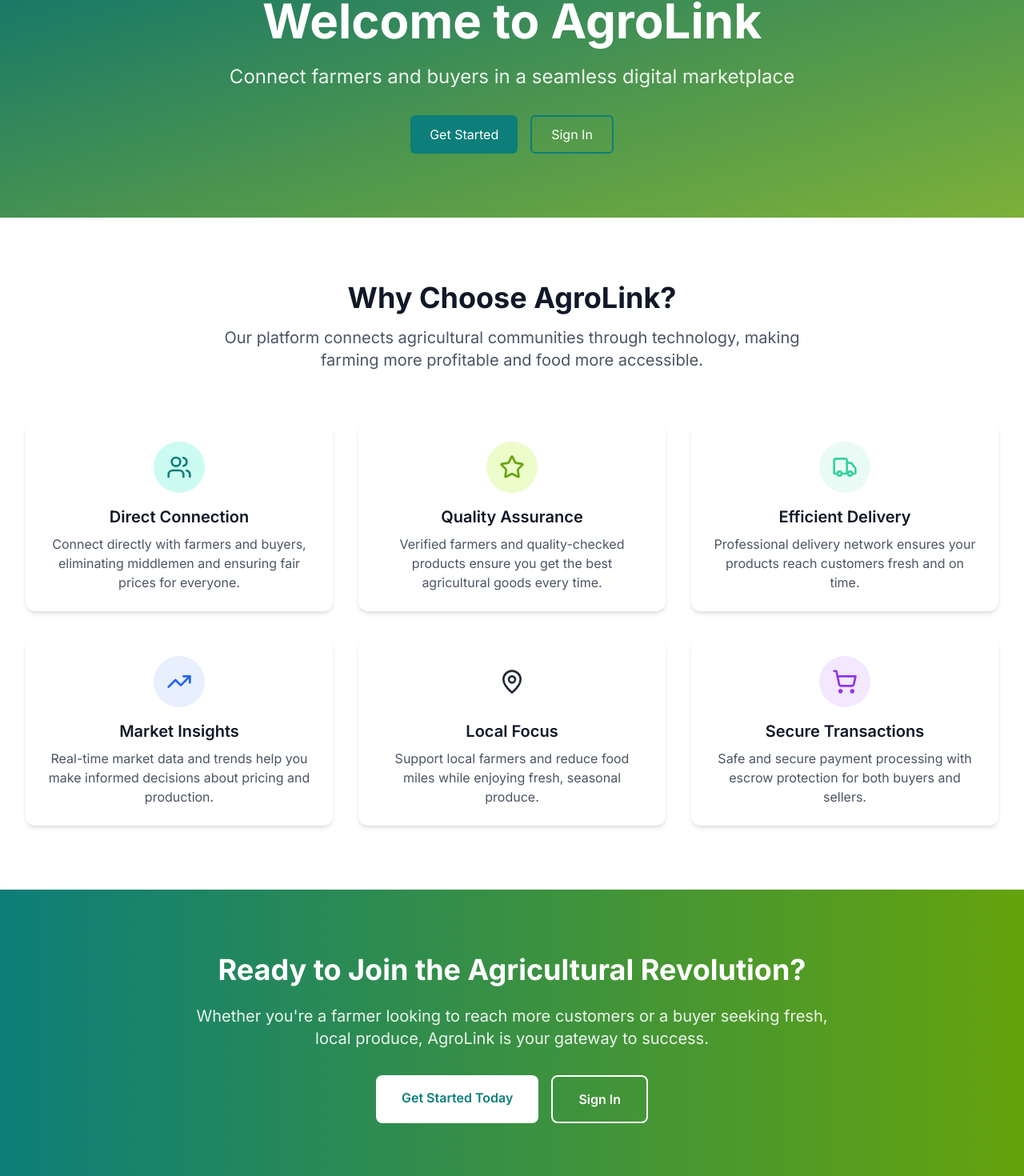
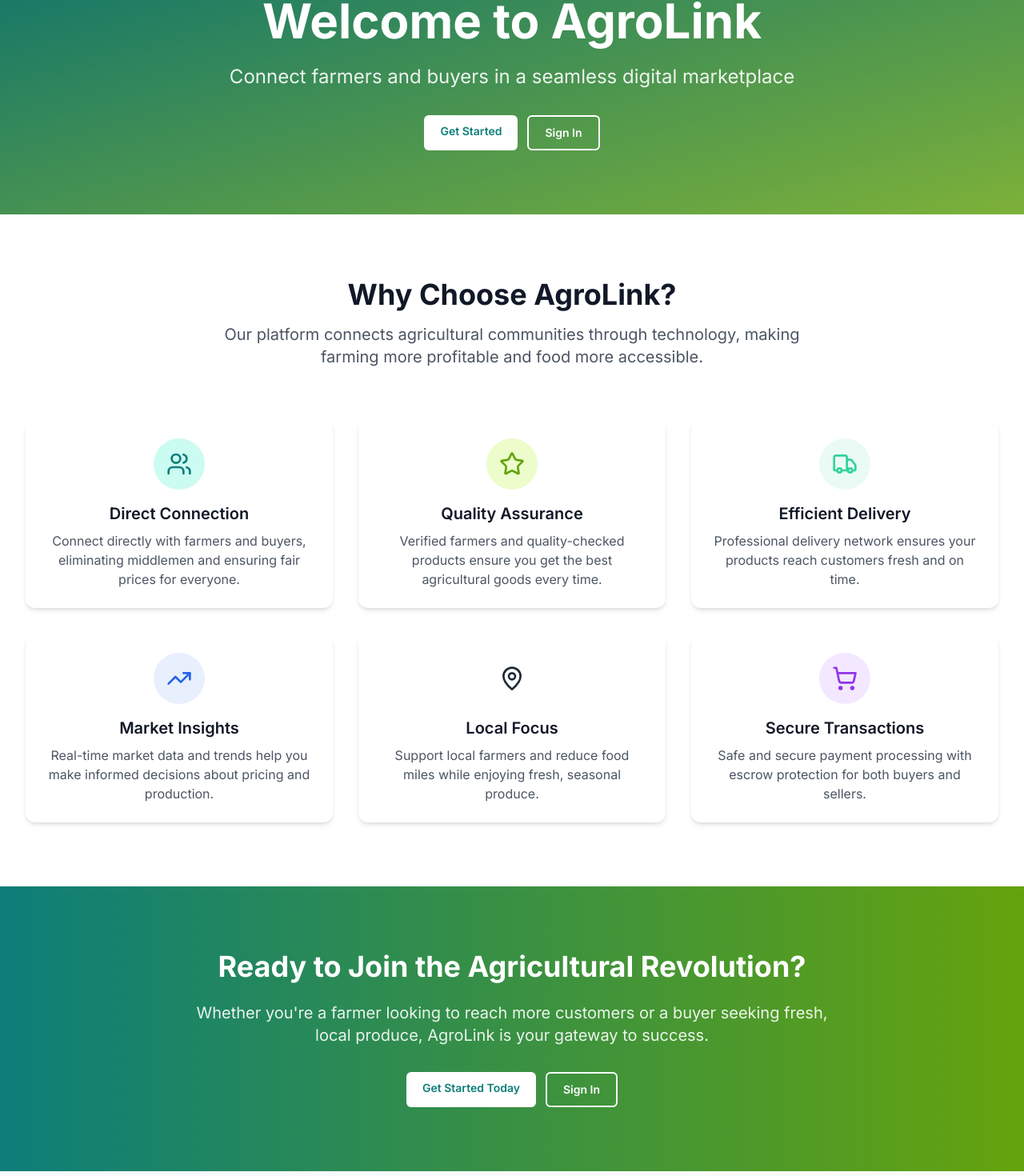
Before and after one commit to Mafath/AgroLink-online_v2, a React (Vite) app in the folder frontend/: page / in a window 1280 px wide. Shown: the part 148-1618 px from the top of the page at 80% size. Built offline with nearby package versions, Linux system fonts and the light colour scheme.

Commit message:
Refactor UI components on HomePage, LoginPage, and SignUpPage for improved styling and consistency. Adjust button sizes and spacing for better user experience.

```diff
--- a/frontend/src/pages/HomePage.jsx
+++ b/frontend/src/pages/HomePage.jsx
@@ -50,11 +50,11 @@ const HomePage = () => {
   const getRoleBasedActions = () => {
     if (!isAuthenticated) {
       return (
-        <div className="flex flex-col sm:flex-row gap-4 justify-center">
-          <Link to="/signup" className="bg-primary-500 hover:bg-primary-600 text-white rounded-md h-12 px-6 flex items-center justify-center text-center">
+        <div className="flex flex-col sm:flex-row gap-3 justify-center">
+          <Link to="/signup" className="bg-white text-primary-600 hover:bg-gray-100 font-semibold text-sm py-2.5 px-5 rounded-md transition-colors">
             Get Started
           </Link>
-          <Link to="/login" className="border-2 border-primary-500 text-white-500 hover:bg-primary-500 hover:text-white rounded-md h-12 px-6 flex items-center justify-center text-center">
+          <Link to="/login" className="border-2 border-white text-white hover:bg-white hover:text-primary-600 font-semibold text-sm py-2.5 px-5 rounded-md transition-colors">
             Sign In
           </Link>
         </div>
@@ -244,11 +244,11 @@ const HomePage = () => {
               Whether you're a farmer looking to reach more customers or a buyer
               seeking fresh, local produce, AgroLink is your gateway to success.
             </p>
-            <div className="flex flex-col sm:flex-row gap-4 justify-center">
-              <Link to="/signup" className="bg-white text-primary-600 hover:bg-gray-100 font-semibold py-4 px-8 rounded-lg transition-colors">
+            <div className="flex flex-col sm:flex-row gap-3 justify-center">
+              <Link to="/signup" className="bg-white text-primary-600 hover:bg-gray-100 font-semibold text-sm py-2.5 px-5 rounded-md transition-colors">
                 Get Started Today
               </Link>
-              <Link to="/login" className="border-2 border-white text-white hover:bg-white hover:text-primary-600 font-semibold py-4 px-8 rounded-lg transition-colors">
+              <Link to="/login" className="border-2 border-white text-white hover:bg-white hover:text-primary-600 font-semibold text-sm py-2.5 px-5 rounded-md transition-colors">
                 Sign In
               </Link>
             </div>
--- a/frontend/src/pages/LoginPage.jsx
+++ b/frontend/src/pages/LoginPage.jsx
@@ -69,7 +69,7 @@ const LoginPage = () => {
 
   return (
     <div className="min-h-screen bg-bg flex items-center justify-center pt-0 pb-7 px-4 sm:px-6 lg:px-8">
-      <div className="max-w-md w-full space-y-8 -mt-5">
+      <div className="max-w-md w-full space-y-8 mt-7">
         {/* Header */}
         <div className="text-center">
           <div className="flex justify-center mb-4">
--- a/frontend/src/pages/SignUpPage.jsx
+++ b/frontend/src/pages/SignUpPage.jsx
@@ -116,7 +116,7 @@ const SignUpPage = () => {
 
   return (
     <div className="min-h-screen bg-bg flex items-center justify-center py-7 px-4 sm:px-6 lg:px-8">
-      <div className="max-w-md w-full space-y-8">
+      <div className="max-w-lg w-full space-y-8">
         {/* Header */}
         <div className="text-center">
           <div className="flex justify-center mb-4">
```
